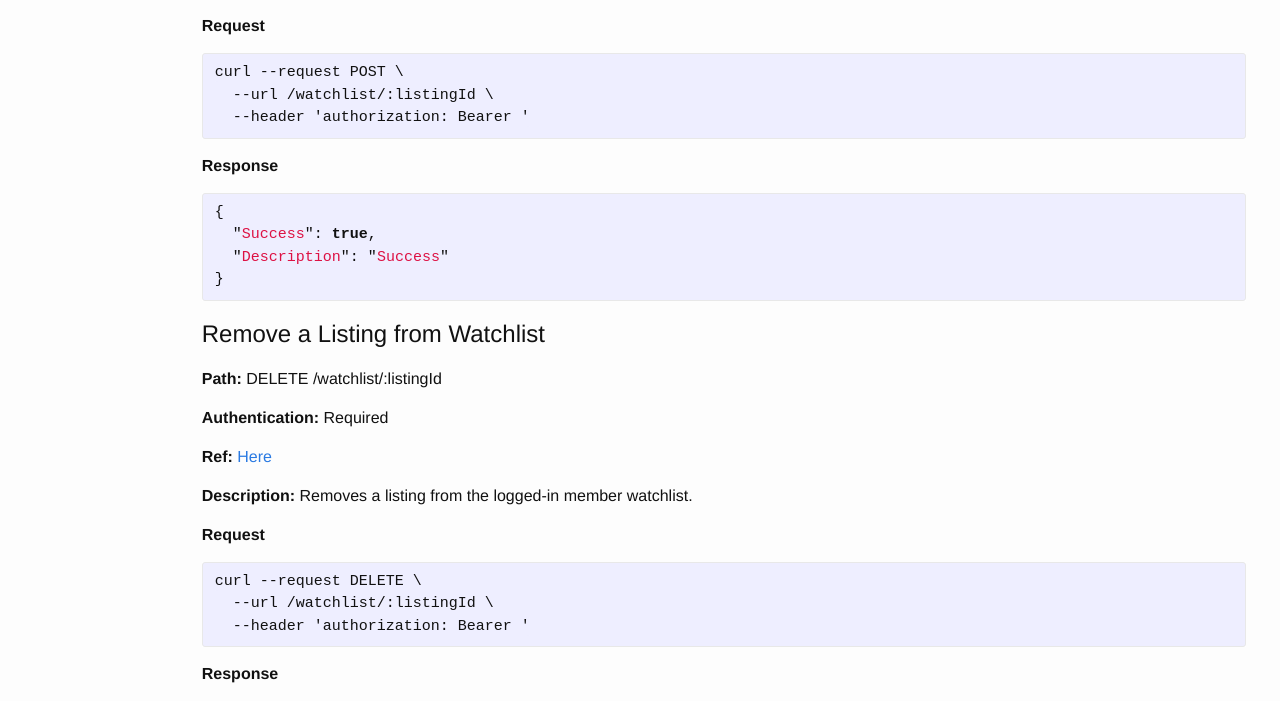
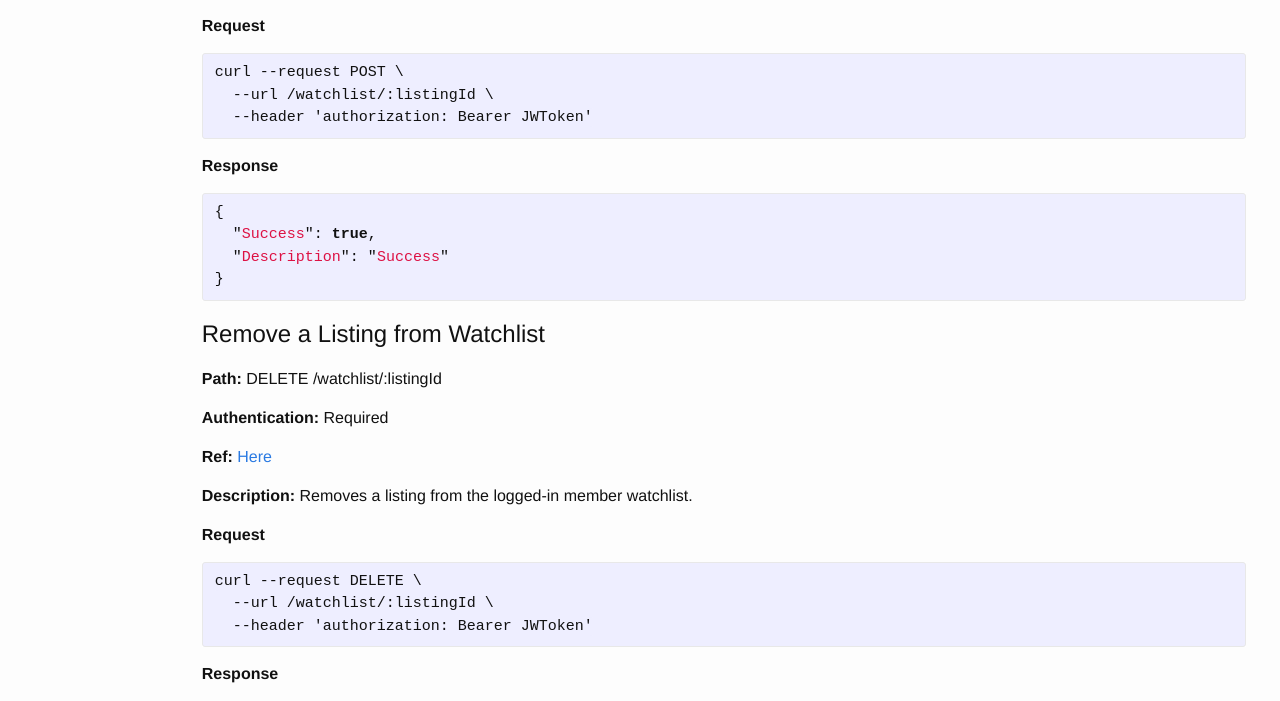
Before and after one commit to wizact/tmj-cli, a Jekyll site: the page built from _tmj_api_documentation/watchlist.md, in a window 1280 px wide and 1400 px high, scrolled down 2530 px. Shown: the part 368-1069 px from the top of the window. Built offline with Jekyll 4.4.1, drawn with Linux system fonts in a browser that asks for light colours; some of the changed text lies outside the part shown.

```diff
--- a/_tmj_api_documentation/watchlist.md
+++ b/_tmj_api_documentation/watchlist.md
@@ -18,7 +18,7 @@
 {% highlight curl %}
 curl --request GET \
   --url /watchlist/ \
-  --header 'authorization: Bearer SWToken'
+  --header 'authorization: Bearer JWToken'
 {% endhighlight %}
 
 **Response**
@@ -131,7 +131,7 @@
 {% highlight curl %}
 curl --request POST \
   --url /watchlist/:listingId \
-  --header 'authorization: Bearer {{bearer}}'
+  --header 'authorization: Bearer JWToken'
 {% endhighlight %}
 
 **Response**
@@ -156,7 +156,7 @@
 {% highlight curl %}
 curl --request DELETE \
   --url /watchlist/:listingId \
-  --header 'authorization: Bearer {{bearer}}'
+  --header 'authorization: Bearer JWToken'
 {% endhighlight %}
 
 **Response**
```
